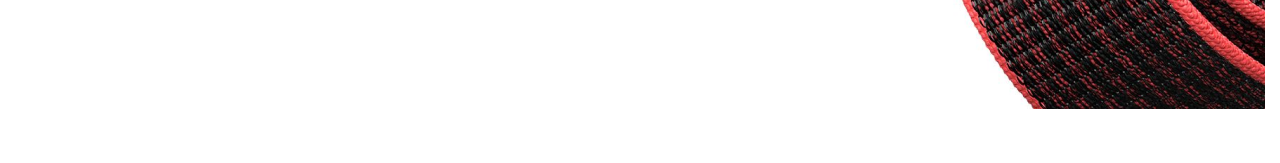
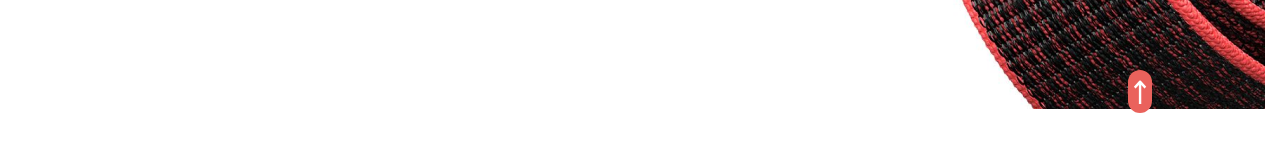
Before and after one commit to IslomjonBositov/Mini-figma, a React (Vite) app: page / in a window 1280 px wide. Shown: the part 607-770 px from the top of the page. Built offline with nearby package versions, Linux system fonts and the light colour scheme.

Commit message:
Any changes

```diff
--- a/src/footer/Footer.jsx
+++ b/src/footer/Footer.jsx
@@ -2,7 +2,7 @@ import "./Footer.css"
 
 function Footer(){
   return(
-    <footer className='footer'>
+    <footer id='services' className='footer'>
       {/* <div className="empty"></div> */}
 
       <div className="take-control">
--- a/src/header/Header.jsx
+++ b/src/header/Header.jsx
@@ -8,16 +8,16 @@ function Header() {
       <nav className="nav">
         <ul>
           <li>
-            <a href="">Home</a>
+            <a href="#home">Home</a>
           </li>
           <li>
-            <a href="">About</a>
+            <a href="#about">About</a>
           </li>
           <li>
-            <a href="">Offers</a>
+            <a href="#offers">Offers</a>
           </li>
           <li>
-            <a href="">Services</a>
+            <a href="#services">Services</a>
           </li>
           <a href="">How can we help you?</a>
         </ul>
--- a/src/section-one/Section-one.jsx
+++ b/src/section-one/Section-one.jsx
@@ -3,7 +3,7 @@ import watch from "../assets/intro-bg.png"
 
 function SectionOne() {
   return (
-    <section className="ab-freedom">
+    <section id='home' className="ab-freedom">
       <div className="freedom">
         <h2>Freedom calls.</h2>
         <blockquote className='freedom-text'>Answer a call from your surfboard. Ask Siri to send a message. Stream your favorite songs on your run. And do it all while leaving your phone behind. Introducing Apple Watch Series 3 with cellular. Now you have the freedom to go with just your watch.</blockquote>
--- a/src/section-three/Section-three.jsx
+++ b/src/section-three/Section-three.jsx
@@ -3,7 +3,7 @@ import watchInHand from "../assets/watch-in-hand.jpg"
 
 function SectionThree(){
   return(
-    <section className='section-three'>
+    <section id='offers' className='section-three'>
       <div className="nike-sport">
         <h2>Nike Sport Band.
           Light. Flexible.
--- a/src/section-two/Section-two.css
+++ b/src/section-two/Section-two.css
@@ -4,6 +4,68 @@
   display: flex;
   gap: 80px;
   padding: 70px 125px;
+}
+
+.about {
+  position: relative;
+}
+
+.quick-back {
+  position: fixed;
+  bottom: 10%;
+  right: 10%;
+  /* width: 40px;
+  height: 40px; */
+  background-color: #EA625C;
+  border-radius: 100px;
+  display: flex;
+  align-items: center;
+  justify-content: center;
+  font-size: 2rem;
+  cursor: pointer;
+  animation: quickBack 3s ease-in-out;
+}
+
+@keyframes quickBack {
+  0% {
+    opacity: 0;
+  }
+  10% {
+    opacity: 0;
+  }
+  20% {
+    opacity: 0;
+  }
+  30% {
+    opacity: 0;
+  }
+  40% {
+    opacity: 0;
+  }
+  50% {
+    opacity: 0;
+  }
+  60% {
+    opacity: 0;
+  }
+  70% {
+    opacity: 0;
+  }
+  80% {
+    opacity: 0;
+  }
+  90% {
+    opacity: 0;
+  }
+
+  100%{
+    opacity: 1;
+  }
+}
+
+.quick-back a {
+  text-decoration: none;
+  color: white;
 }
 
 .know-your {
--- a/src/section-two/Section-two.jsx
+++ b/src/section-two/Section-two.jsx
@@ -1,9 +1,13 @@
 import "./Section-two.css";
 import dots from "../assets/dots-divider.png";
+import App from "../App.jsx"
 
 function SectionTwo() {
   return (
-    <section className="ab-apple">
+    <section id='about' className="ab-apple">
+      <div href={App} className="quick-back">
+        <a href="">↑</a>
+      </div>
       <div className="know-your">
         <h3>Know your runs. In and out.</h3>
         <blockquote>
```
